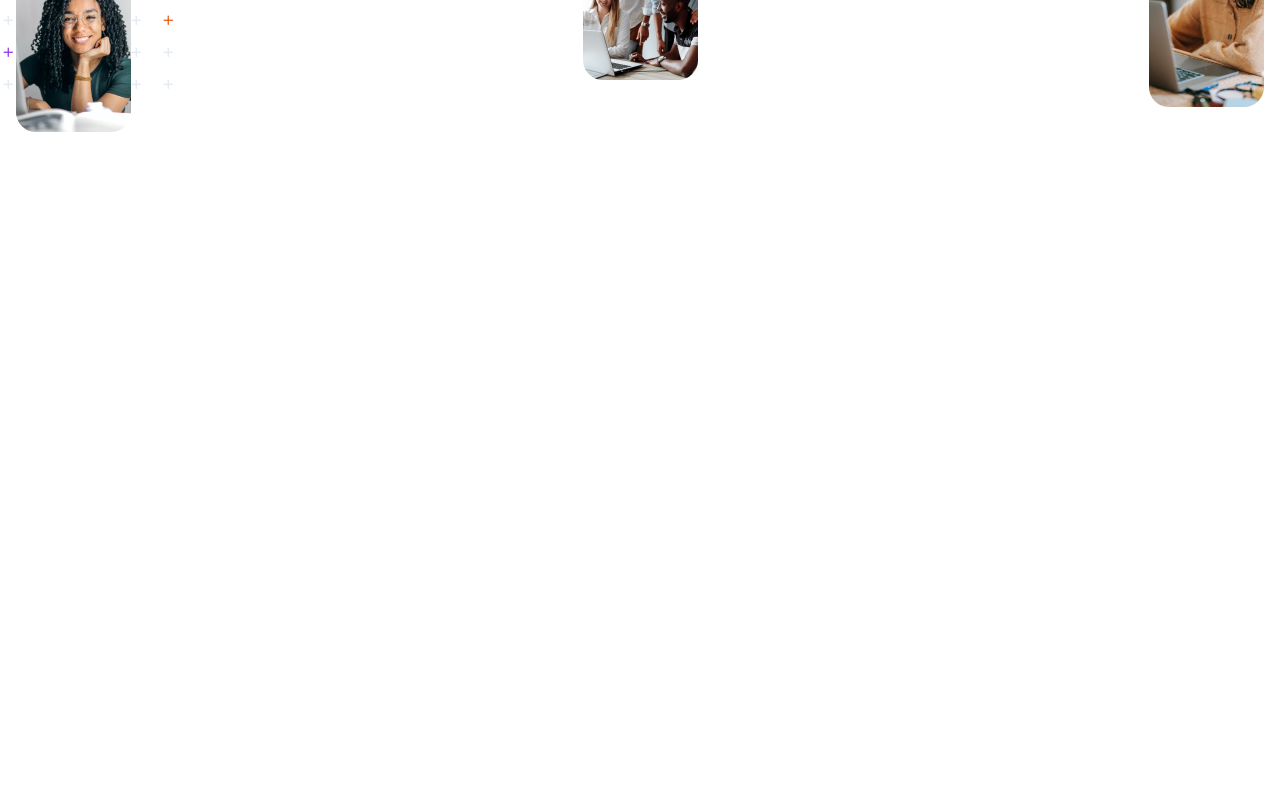
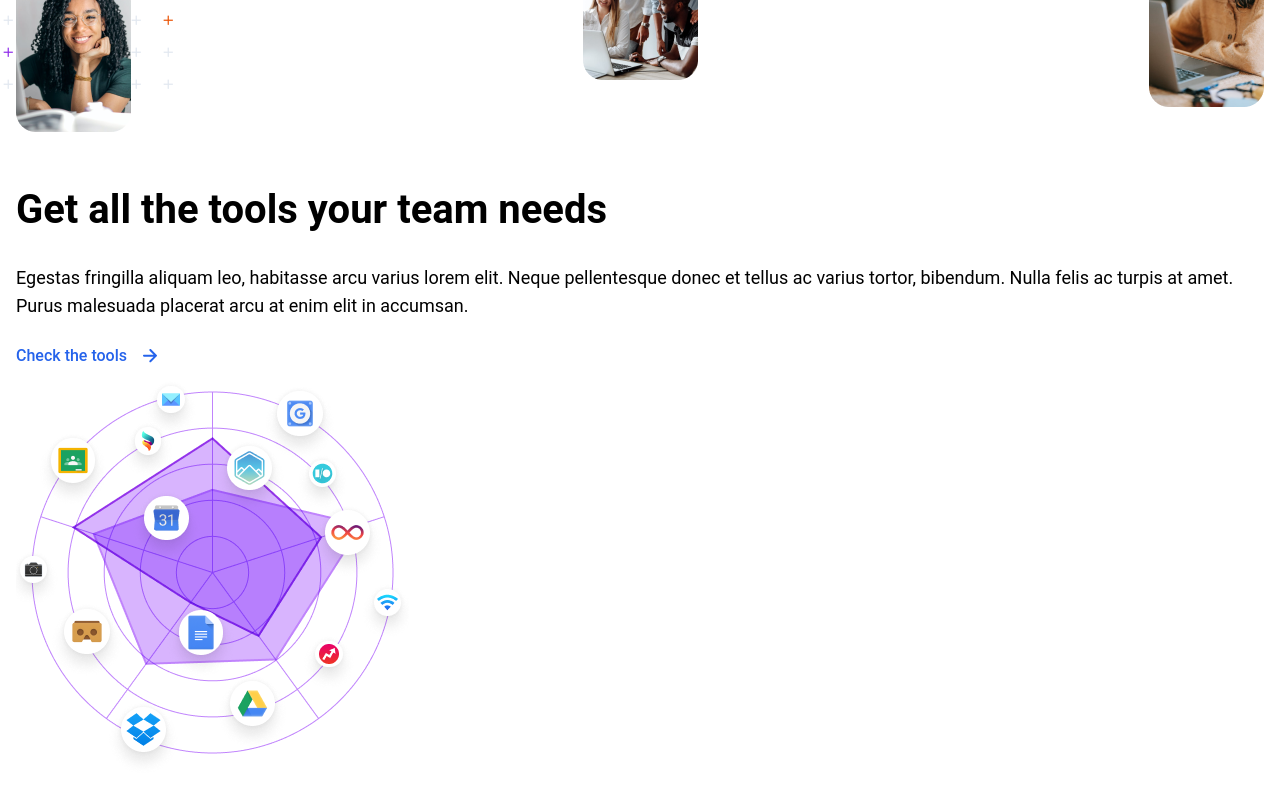
Before and after one commit to BagBear84/react-tailwind-project, a React (Create React App) app: page / in a window 1280 px wide. Shown: the part 1709-2509 px from the top of the page. Before the commit the page ends 1889 px from the top, so only its background shows below. Built offline with nearby package versions, Linux system fonts and the light colour scheme.

Commit message:
third section completed

```diff
--- a/src/App.jsx
+++ b/src/App.jsx
@@ -12,6 +12,7 @@ import person3 from './images/Picture2.png'
 import {ReactComponent as PlayerIcon} from './images/player-icon.svg'
 import {ReactComponent as Dote } from './images/circle-f.svg'
 import {ReactComponent as VectorWindow } from './images/Vector-window.svg'
+import radar from './images/Right.png'
 import  icons  from './images/Icons.png'
 // import { useRef } from 'react';
 // import { useState } from 'react';
@@ -86,6 +87,15 @@ function App() {
 
           </div>
         </section>
+        <section className='px-4 my-12'>
+          <div>
+            <p className='text-[40px] font-bold'>Get all the tools your team needs</p>
+            <p className='text-lg my-6'>Egestas fringilla aliquam leo, habitasse arcu varius lorem elit. Neque pellentesque donec et tellus ac varius tortor, bibendum. Nulla felis ac turpis at amet. Purus malesuada placerat arcu at enim elit in accumsan.</p>
+            <div className='flex items-center gap-4 my-3 text-blue-600 cursor-pointer'><a href="#" className='font-medium text-base'>Check the tools</a><Vector className='fill-blue-600'/></div>
+            <div className='mx-auto '><img src={radar} alt="" /></div>
+          </div>
+
+        </section>
       </div>
     </div>
   );
```
Also changed, not shown: src/images/Right.png (added).
